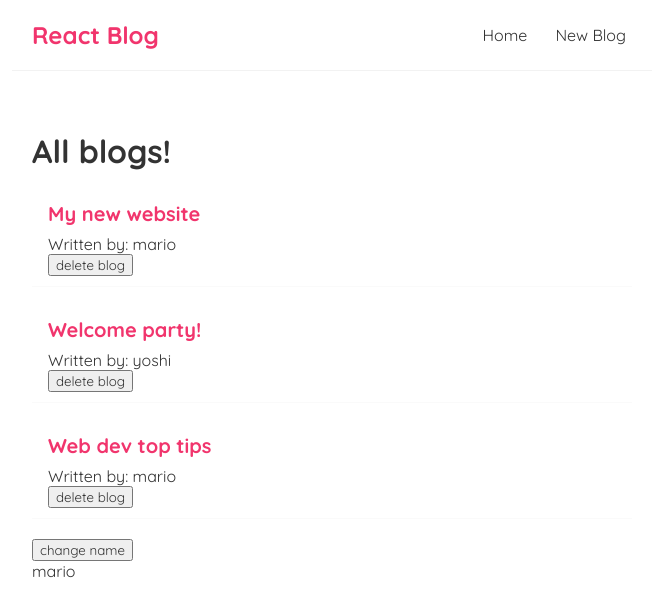
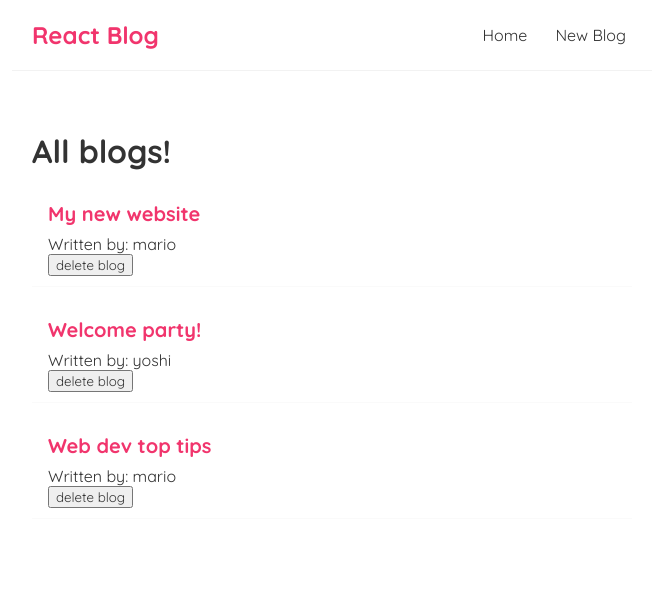
Before and after one commit to PaulinJ/CRUD-Blog-App--React_Fundamentals-, a React (Create React App) app in the folder blog-app/: page / in a window 1280 px wide. Shown: the top 616 px of the page, without its empty margins (308-964 px from the left). Built offline with nearby package versions, Linux system fonts and the light colour scheme.

Commit message:
update home

```diff
--- a/blog-app/src/Home.js
+++ b/blog-app/src/Home.js
@@ -17,14 +17,11 @@
 
   useEffect(() =>{
     console.log('use effect hook');
-    console.log(blogs);
-  }, [name]);
+  }, []);
 
     return (
         <div className="home">
           <BlogList blogs={blogs} title="All blogs!" handleDelete={handleDelete}/>
-          <button onClick={() => setName('bob')}>change name</button>
-          <p>{name}</p>
 
         </div>
      );
```
Also changed, not shown: 1 other file (tests, documents, lock files or other folders).
